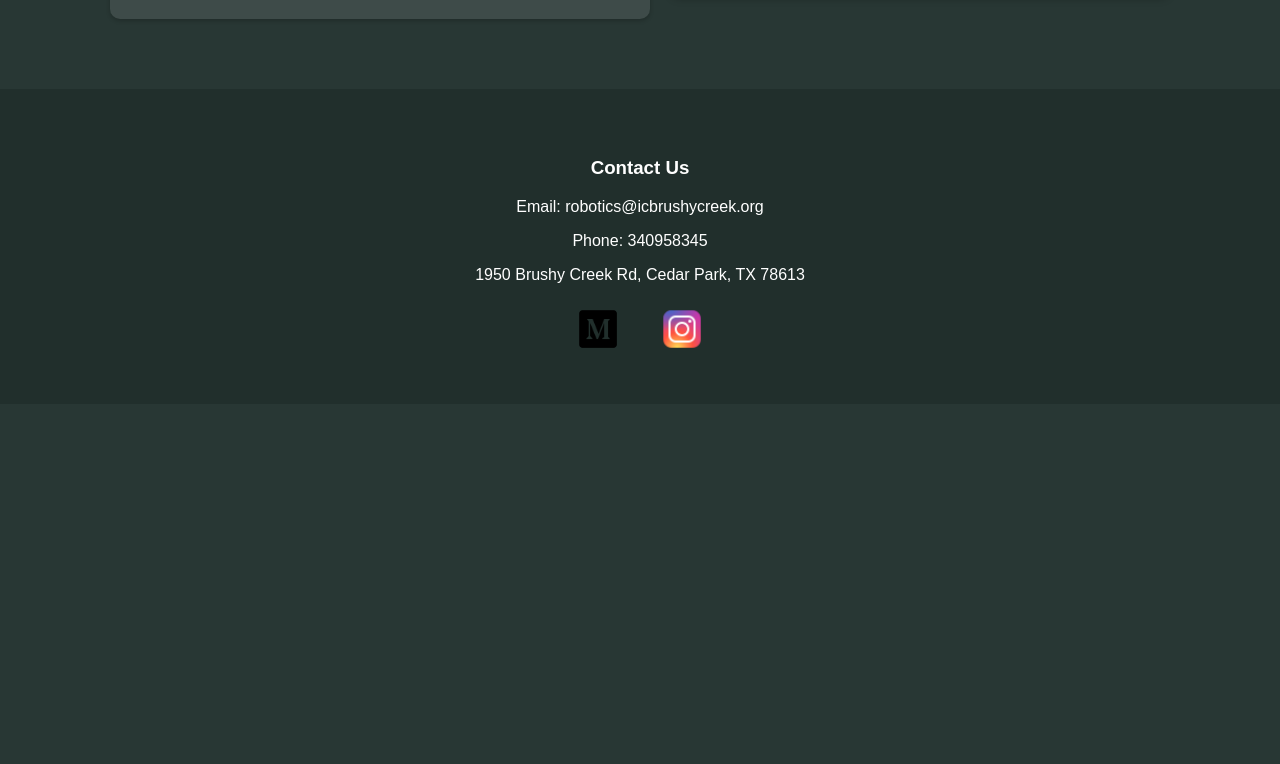
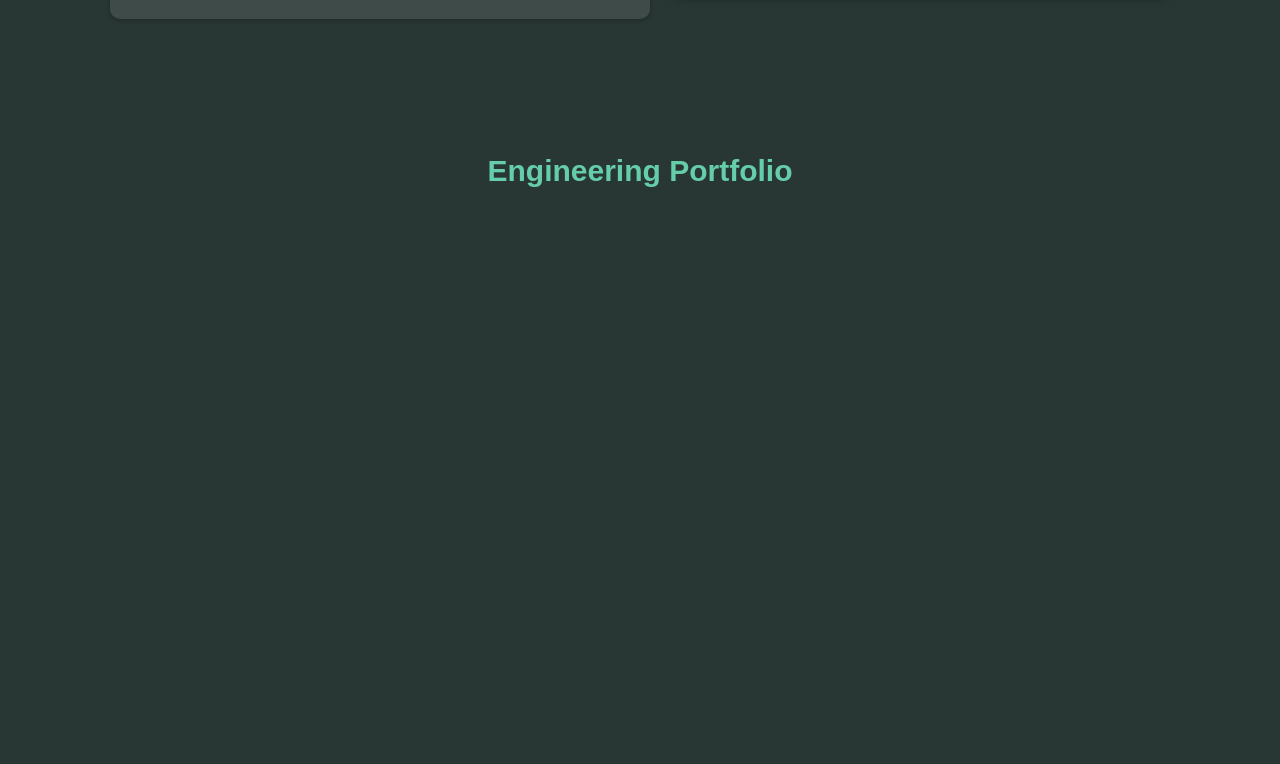
Before and after one commit to hadeedkhan1/Ravenbots, a plain HTML site: page robot.html in a window 1280 px wide. Shown: the part 896-1660 px from the top of the page. Before the commit the page ends 1300 px from the top, so only its background shows below. Drawn offline with Linux system fonts and the light colour scheme.

Commit message:
pdf embed

```diff
--- a/robot.html
+++ b/robot.html
@@ -58,6 +58,13 @@
                 </div>
             </div>
         </section>
+        <section>
+            <h2>Engineering Portfolio</h2>
+            <object class="pdf" data="ICBC Semi-State Feb Portfolio 2025.pdf", width="80%", height="1200px">
+
+
+            </object>
+        </section>
 
 
 
```
